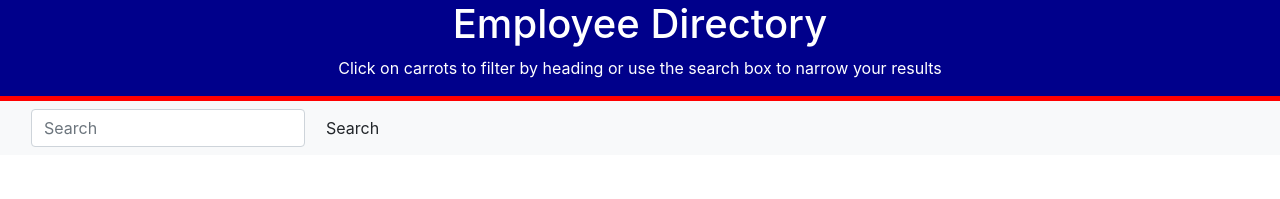
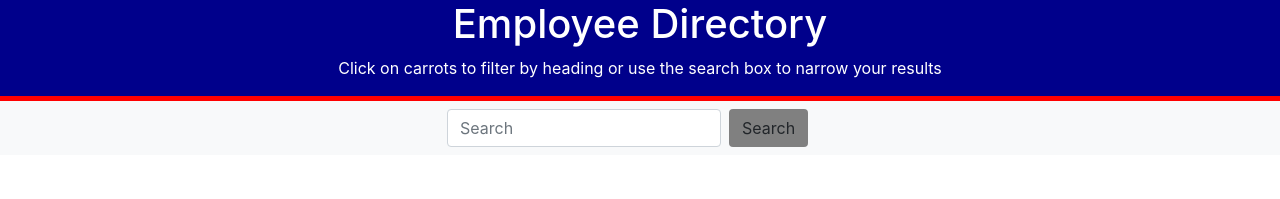
Before and after one commit to jpls218/React_Employee_Directory, a React (Create React App) app: page / in a window 1280 px wide. Shown: the top 199 px of the page. Built offline with nearby package versions, Linux system fonts and the light colour scheme; no server answers.

Commit message:
searchbar css

```diff
--- a/src/components/Nav.js
+++ b/src/components/Nav.js
@@ -1,12 +1,12 @@
 import React from 'react';
 import SearchBox from "./SearchBox";
-// import "../styles/Nav.css"
+import "../styles/Nav.css"
 
 function Nav({handleSearchChange}) {
     return (
         <nav className="navbar navbar-expand-lg navbar-light bg-light">
 
-            <div className="search-area col-4">
+            <div id="search" className="search-area col-4">
                 <SearchBox handleSearchChange={handleSearchChange}/>
             </div>
         </nav>
--- a/src/components/SearchBox.js
+++ b/src/components/SearchBox.js
@@ -1,4 +1,5 @@
-import React from "react";
+import React from 'react';
+import '../styles/SearchBox.css'
 
 const SearchBox = ({handleSearchChange}) => {
     return (
@@ -11,7 +12,7 @@ const SearchBox = ({handleSearchChange}) => {
                     aria-label="Search"
                     onChange={e => handleSearchChange(e)}
                 />
-                <button className="btn my-2 my-sm-0" type="submit">
+                <button id="search-button" className="btn my-2 my-sm-0" type="submit">
                     Search
                  </button>
             </form>
--- a/src/styles/Nav.css
+++ b/src/styles/Nav.css
@@ -0,0 +1,5 @@
+#search {
+    text-align: center;
+    margin: 0 auto;
+    display: block;
+}
--- a/src/styles/SearchBox.css
+++ b/src/styles/SearchBox.css
@@ -0,0 +1,3 @@
+#search-button {
+    background-color: grey;
+}
```
